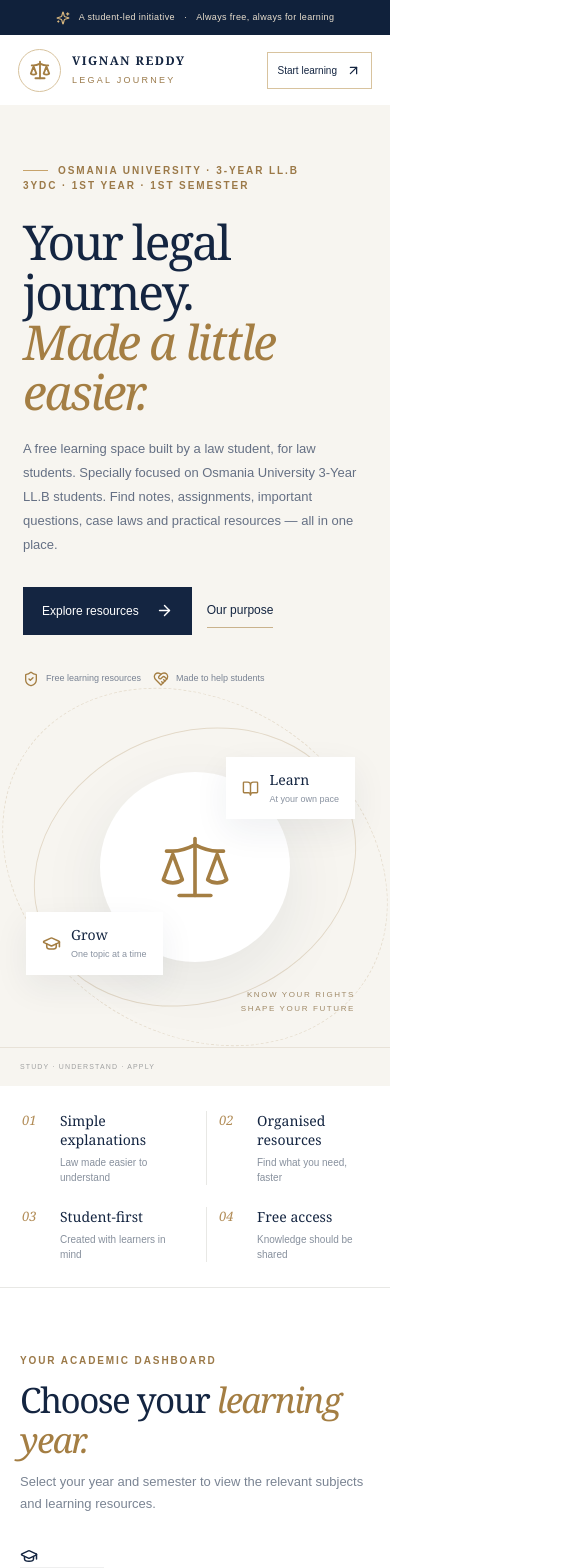
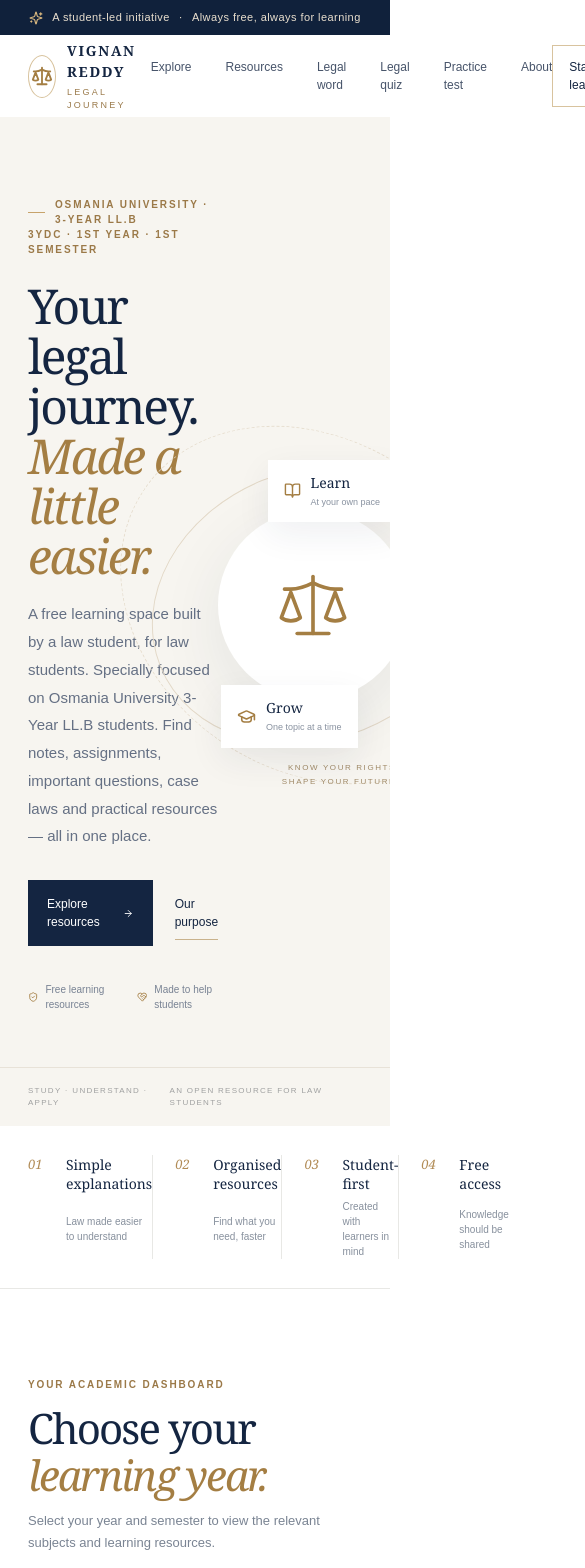
Before and after one commit to Vr7solutions/vignanreddy-legal-journey, a Next.js app: page / in a window 390 px wide. Shown: the top 1568 px of the page, 585 px wide, since content can reach past the window. Built offline with nearby package versions, Linux system fonts and the light colour scheme.

Commit message:
Delete unused media queries from globals.css
Removed old media queries for responsive design.

```diff
--- a/app/globals.css
+++ b/app/globals.css
@@ -1029,282 +1029,3 @@ h2 em {
   gap: 10px;
   margin-bottom: 24px;
 }
-
-/* Tablet */
-@media (max-width: 900px) {
-  .resource-hub .resource-tools {
-    grid-template-columns: repeat(2, minmax(0, 1fr));
-  }
-
-  .resource-hub .search-box {
-    grid-column: 1 / -1;
-  }
-}
-
-/* Main responsive layout */
-@media (max-width: 760px) {
-  .site-header {
-    height: 70px;
-    padding: 0 18px;
-  }
-
-  .site-header nav {
-    display: none;
-  }
-
-  .header-cta {
-    padding: 10px;
-    font-size: 10px;
-  }
-
-  .brand strong {
-    font-size: 12px;
-  }
-
-  .hero-grid {
-    grid-template-columns: 1fr;
-    padding: 58px 23px 30px;
-    min-height: 0;
-  }
-
-  .hero-art {
-    height: 300px;
-    margin-top: 30px;
-  }
-
-  .hero-description {
-    font-size: 13px;
-  }
-
-  .hero-trust {
-    flex-wrap: wrap;
-    gap: 12px;
-  }
-
-  .hero-bottom {
-    padding: 14px 20px;
-    font-size: 7px;
-  }
-
-  .values-strip {
-    grid-template-columns: 1fr 1fr;
-    gap: 22px;
-    padding: 25px 22px;
-  }
-
-  .values-strip > div {
-    padding-left: 12px;
-  }
-
-  .values-strip > div:nth-child(3) {
-    padding-left: 0;
-    border: 0;
-  }
-
-  .section-wrap {
-    padding: 65px 20px;
-  }
-
-  .section-heading {
-    display: block;
-  }
-
-  .section-heading h2,
-  .word-card h2 {
-    font-size: 35px;
-  }
-
-  .text-link {
-    width: max-content;
-    margin-top: 20px;
-  }
-
-  .category-grid {
-    grid-template-columns: 1fr 1fr;
-    gap: 10px;
-  }
-
-  .category-card {
-    padding: 17px;
-    min-height: 195px;
-  }
-
-  .category-title {
-    font-size: 17px;
-  }
-
-  .category-detail {
-    font-size: 10px;
-  }
-
-  .word-card {
-    margin: 0 16px;
-    padding: 35px 25px;
-    grid-template-columns: 1fr;
-    gap: 35px;
-  }
-
-  .word-right {
-    border-left: 0;
-    border-top: 1px solid #e2d9ca;
-    padding: 27px 0 0;
-  }
-
-  .about-section {
-    padding: 75px 23px;
-  }
-
-  .about-section h2 {
-    font-size: 36px;
-  }
-
-  .footer {
-    padding: 23px 20px;
-    gap: 12px;
-    flex-wrap: wrap;
-  }
-
-  .footer p {
-    order: 3;
-    width: 100%;
-    margin: 0;
-  }
-
-  .footer > span {
-    font-size: 8px;
-  }
-
-  .announcement {
-    font-size: 9px;
-  }
-}
-
-/* Resource Hub mobile */
-@media (max-width: 600px) {
-  .resource-hub .resource-categories {
-    grid-template-columns: repeat(2, minmax(0, 1fr));
-    gap: 10px;
-  }
-
-  .resource-hub .resource-category-card {
-    min-height: 125px;
-    padding: 13px;
-    gap: 9px;
-  }
-
-  .resource-hub .resource-tools {
-    grid-template-columns: 1fr;
-    gap: 14px;
-  }
-
-  .resource-hub .search-box {
-    grid-column: auto;
-    min-height: 54px;
-    padding: 0 16px;
-  }
-
-  .resource-hub .search-box input {
-    font-size: 16px;
-  }
-
-  .resource-hub .filter-box {
-    min-height: 50px;
-  }
-
-  .resource-hub .resource-card {
-    grid-template-columns: 38px minmax(0, 1fr);
-    gap: 12px;
-    padding: 18px 5px;
-  }
-
-  .resource-hub .resource-card > .resource-arrow {
-    grid-column: 2;
-    justify-self: start;
-  }
-
-  .resource-hub .resource-content h3 {
-    font-size: 16px;
-  }
-
-  .resource-hub .download-button {
-    padding: 9px 10px;
-    gap: 5px;
-    font-size: 10px;
-  }
-
-  .resource-hub .download-button svg {
-    width: 15px;
-    height: 15px;
-  }
-
-  .daily-quiz {
-    padding: 40px 16px;
-  }
-
-  .quiz-card {
-    padding: 20px;
-  }
-
-  .practice-test {
-    padding: 40px 16px;
-  }
-
-  .practice-card {
-    padding: 20px;
-  }
-}
-
-/* Small mobile */
-@media (max-width: 390px) {
-  .category-grid {
-    grid-template-columns: 1fr;
-  }
-
-  .resource-hub .resource-categories {
-    grid-template-columns: 1fr;
-  }
-
-  .hero-actions {
-    gap: 15px;
-  }
-
-  .hero-trust {
-    font-size: 9px;
-  }
-
-  .hero-bottom span:last-child {
-    display: none;
-  }
-}
-
-
-/* Resource Hub - Full Width Alignment Fix */
-
-.resource-section {
-  width: 100%;
-  padding: 0;
-}
-
-.resource-section .section-wrap {
-  width: 100%;
-  max-width: 100%;
-  margin: 0;
-  padding: 78px 40px;
-}
-
-.resource-hub {
-  width: 100%;
-  max-width: none;
-}
-
-.resource-hub .resource-categories,
-.resource-hub .resource-tools,
-.resource-hub .resource-list {
-  width: 100%;
-}
-
-@media (max-width: 760px) {
-  .resource-section .section-wrap {
-    padding: 55px 20px;
-  }
-}
```
